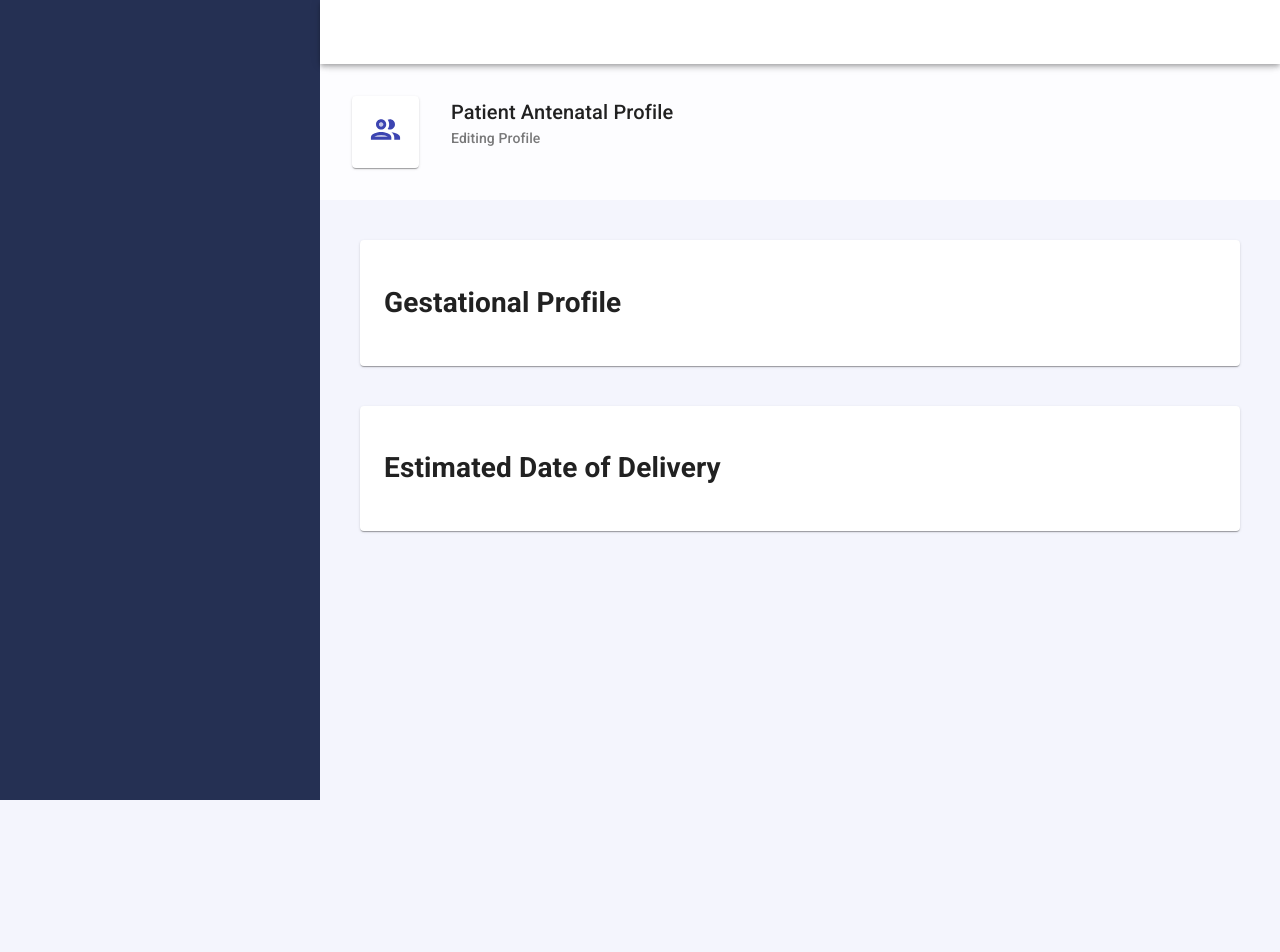
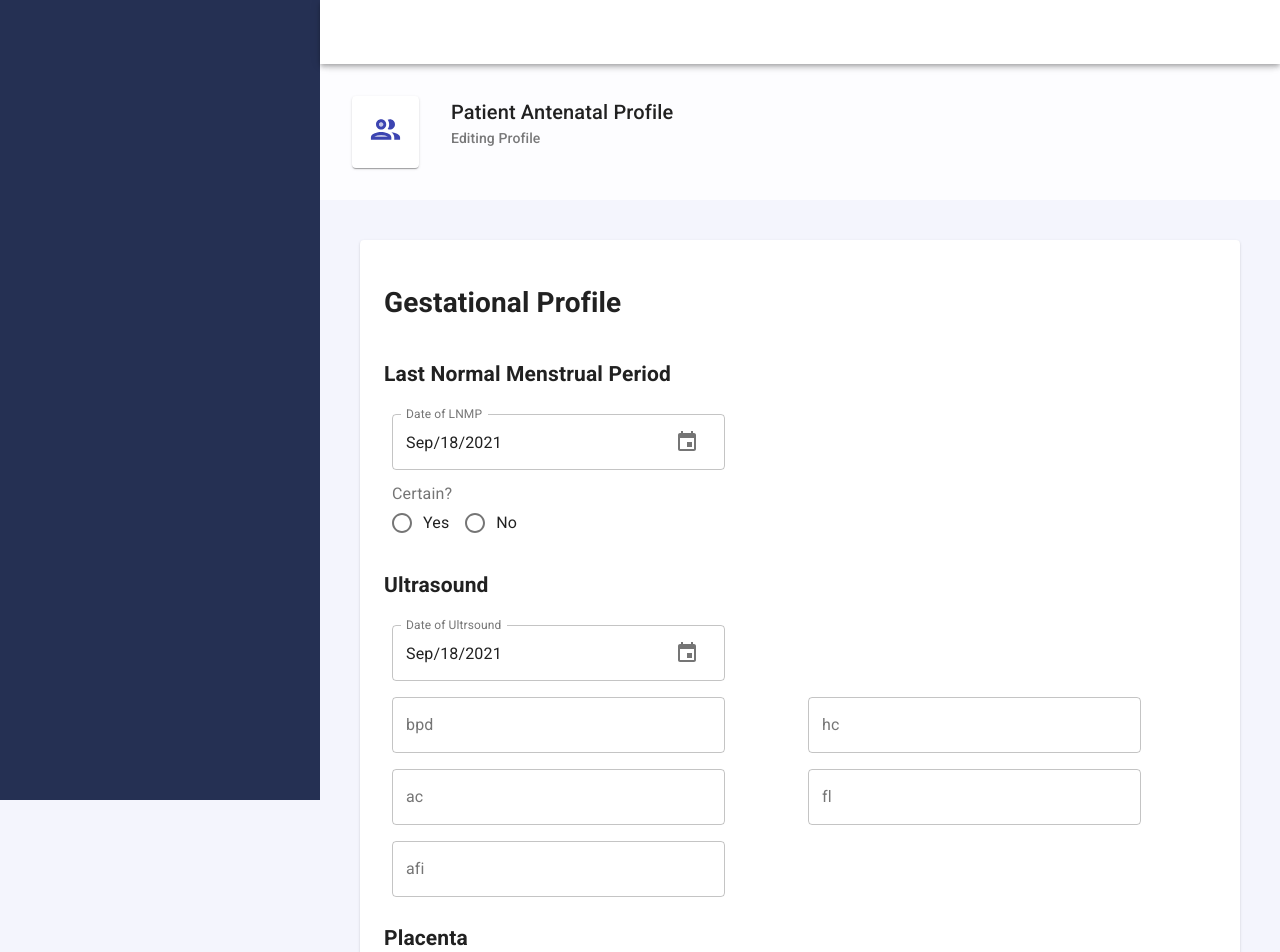
Before and after one commit to ImhotechSolutions/hackmit21, a React (Create React App) app in the folder frontend/: page / in a window 1280 px wide. Shown: the top 952 px of the page. Before the commit the page ends 800 px from the top, so only its background shows below. Built offline with nearby package versions, Linux system fonts and the light colour scheme.

Commit message:
Working on gestational profile form, have 1/2 of inputs done

```diff
--- a/frontend/src/pages/Patients/PatientForms/GestationalProfile.js
+++ b/frontend/src/pages/Patients/PatientForms/GestationalProfile.js
@@ -5,15 +5,150 @@ import { useForm, Form } from '../../../components/useForm';
 import * as employeeService from "../../../services/employeeService";
 
 import { Formik } from "formik";
-import * as Yup from "yup"
+import * as yup from "yup";
 
+const schema = yup.object().shape({
+    lnmpDate: yup.date(),
+    lnmpCertain: yup.boolean(),
+    ultrasoundDate: yup.date(),
+    bpd: yup.number(),
+    hc: yup.number(),
+    ac: yup.number(),
+    fl: yup.number(),
+    afi: yup.number(),
+    placentaPosition: yup.string(),
+    placentaConsistency: yup.string(),
+    averageGestation: yup.string(),
+    singleton: yup.boolean(),
+    multipleGestation: yup.boolean(),
+    intraUterinePregnancy: yup.boolean(),
+  });
 
+const initialValues = {
+    lnmpDate: new Date(),
+    lnmpCertain: false,
+    ultrasoundDate: new Date(),
+    bpd: 0,
+    hc: 0,
+    ac: 0,
+    fl: 0,
+    afi: 0,
+    placentaPosition: '',
+    placentaConsistency: '',
+    averageGestation: '',
+    singleton: false,
+    multipleGestation: false,
+    intraUterinePregnancy: false,
+}
 
+const lnmpCertainItems = [
+    { id: 'yes', title: 'Yes' },
+    { id: 'no', title: 'No' },
+]
 
 const GestationalProfile = () => {
 
+    return (
+        <Formik
+            validationSchema={schema}
+            onSubmit={() => console.log("Fired")}
+            initialValues = {initialValues}
+        >
+            {({
+              handleSubmit,
+              handleChange,
+              handleBlur,
+              values,
+              touched,
+              isValid,
+              errors,
+            }) => (
+                <Form noValidate onSubmit={handleSubmit}>
+                    <Grid container>
+                        <Grid item xs={6}>
+                            <h2>Last Normal Menstrual Period</h2>
+                            <Controls.DatePicker
+                                name="lnmpDate"
+                                label="Date of LNMP"
+                            />
+                            <Controls.RadioGroup
+                                name="lnmpCertain"
+                                label="Certain?"
+                                items={lnmpCertainItems}
+                            />
+                        </Grid>
 
-    return (<></>)
+                    </Grid>
+
+                    <Grid item xs={6}>
+                            <h2>Ultrasound</h2>
+                            <Controls.DatePicker
+                                label="Date of Ultrsound"
+                                name="ultrasoundDate"
+                            />
+                    </Grid>
+
+                    <Grid container>
+                        <Grid item xs={6}>
+                            <Controls.Input
+                                label="bpd"
+                                name="BPD"
+                            />
+                        </Grid>
+                        <Grid item xs={6}>
+                            <Controls.Input
+                                label="hc"
+                                name="HC"
+                            />
+                        </Grid>
+
+                        <Grid item xs={6}>
+                            <Controls.Input
+                                label="ac"
+                                name="AC"
+                            />
+                        </Grid>
+
+                        <Grid item xs={6}>
+                            <Controls.Input
+                                label="fl"
+                                name="FL"
+                            />
+                        </Grid>
+
+                        <Grid item xs={6}>
+                            <Controls.Input
+                                label="afi"
+                                name="AFI"
+                            />
+                        </Grid>
+                    </Grid>
+
+                    <Grid item xs={6}>
+                            <h2>Placenta</h2>
+                    </Grid>
+
+                    <Grid container>
+                        <Grid item xs={6}>
+                            <Controls.Input
+                                label="Placenta Position"
+                                name="placentaPosition"
+                            />
+                        </Grid>
+
+                        <Grid item xs={6}>
+                            <Controls.Input
+                                label="Placenta Position"
+                                name="placentaConsistency"
+                            />
+                        </Grid>
+                    </Grid>
+
+                </Form>
+            )}
+
+        </Formik>
+    )
 }
 
 export default GestationalProfile;
```
